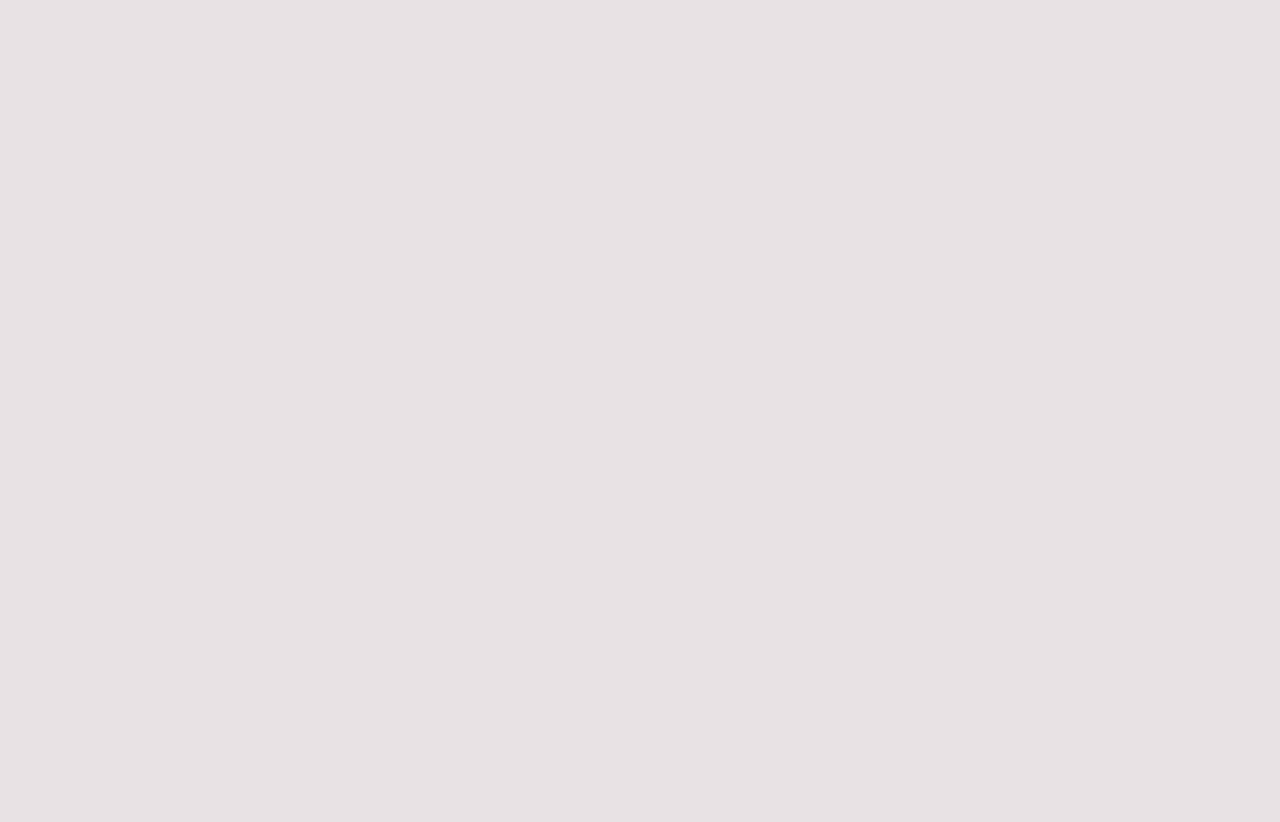
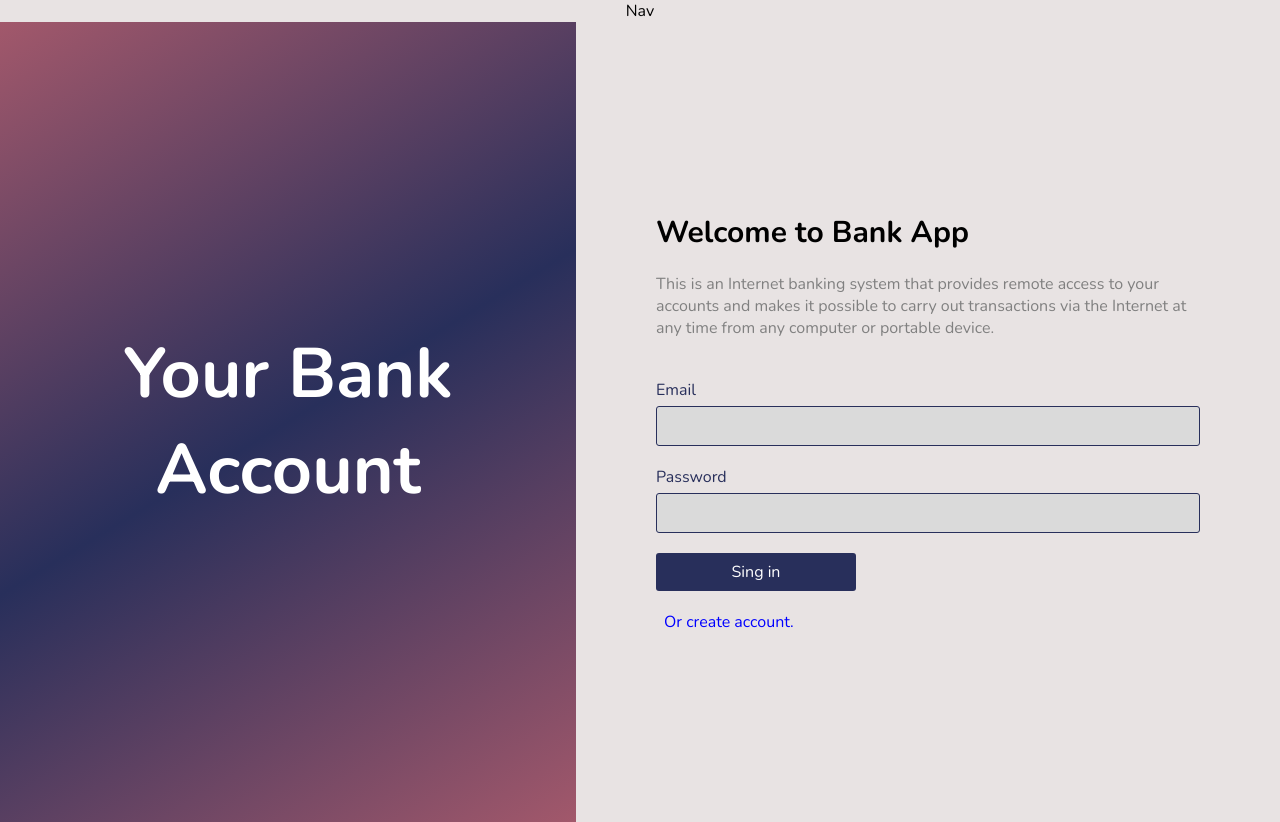
Before and after one commit to dudkin-v/bank-acount, a React (Create React App) app: page /sign-in in a window 1280 px wide. Before the commit this address had no page. Before the commit the page ends 800 px from the top, so only its background shows below. Built offline with nearby package versions, Linux system fonts and the light colour scheme.

Commit message:
fixed mistakes after codereview

```diff
--- a/src/App.js
+++ b/src/App.js
@@ -4,6 +4,9 @@ import styled from "styled-components";
 
 import { SingIn } from "./pages/SingIn";
 import { SingUp } from "./pages/SingUp";
+import {NavBar} from "./navigation";
+
+import routes from "./utils/routes";
 
 const Container = styled.div`
   display: flex;
@@ -19,9 +22,10 @@ const App = () => {
   console.log("App");
   return (
     <Container>
+        <NavBar />
       <Routes>
-        <Route exact path="/sing-in" element={<SingIn />} />
-        <Route exact path="/sing-up" element={<SingUp />} />
+        <Route exact path={routes.SIGN_IN} element={<SingIn />} />
+        <Route exact path={routes.SIGN_UP} element={<SingUp />} />
       </Routes>
     </Container>
   );
--- a/src/components/SubmitButton/SubmitButton.js
+++ b/src/components/Button/Button.js
@@ -1,7 +1,7 @@
 import PropTypes from "prop-types";
 import styled from "styled-components";
 
-const Button = styled.button`
+const Btn = styled.button`
   width: 100%;
   height: 100%;
   padding: 8px 20px;
@@ -26,11 +26,11 @@ const Button = styled.button`
   }
 `;
 
-const SubmitButton = ({ text, type }) => <Button type={type}>{text}</Button>;
+const Button = ({ text, type }) => <Btn type={type}>{text}</Btn>;
 
-SubmitButton.propTypes = {
+Button.propTypes = {
   text: PropTypes.string.isRequired,
   type: PropTypes.string.isRequired,
 };
 
-export default SubmitButton;
+export default Button;
--- /dev/null
+++ b/src/components/Button/index.js
@@ -0,0 +1 @@
+export { default as Button } from "./Button";
--- a/src/components/SubmitButton/index.js
+++ /dev/null
@@ -1 +0,0 @@
-export { default as SubmitButton } from "./SubmitButton";
--- /dev/null
+++ b/src/navigation/NavBar.js
@@ -0,0 +1,5 @@
+const NavBar = () => (
+<div>Nav</div>
+);
+
+export default NavBar;
--- /dev/null
+++ b/src/navigation/index.js
@@ -0,0 +1 @@
+export { default as NavBar } from "./NavBar";
--- a/src/pages/SingIn/SingIn.js
+++ b/src/pages/SingIn/SingIn.js
@@ -1,71 +1,11 @@
-import styled from "styled-components";
+import { Link } from "react-router-dom";
 import { useFormik } from "formik";
 
-import { Link } from "react-router-dom";
 import { InputField } from "../../components/InputField";
-import { SubmitButton } from "../../components/SubmitButton";
+import { Button } from "../../components/Button";
+import { AuthorizationPage } from "../components/AuthorizationPage";
 
-const LoginBlock = styled.section`
-  display: flex;
-  width: 100vw;
-  height: 100vh;
-  background-color: #fff;
-`;
-const LoginLogoBlock = styled.div`
-  display: flex;
-  align-items: center;
-  justify-content: center;
-  padding: 40px;
-  width: 45%;
-  background: rgb(162, 88, 107);
-  background: linear-gradient(
-    149deg,
-    rgba(162, 88, 107, 1) 0%,
-    rgba(40, 47, 91, 1) 50%,
-    rgba(162, 88, 107, 1) 100%
-  );
-
-  h1 {
-    color: white;
-    font-size: 70px;
-    text-align: center;
-  }
-`;
-const FormBlock = styled.div`
-  display: flex;
-  flex-direction: column;
-  justify-content: center;
-  padding: 40px 80px;
-  background-color: #e8e3e3;
-  width: 55%;
-  h2 {
-    font-size: 30px;
-  }
-  p {
-    font-size: 16px;
-    color: gray;
-    margin: 20px 0 40px;
-  }
-  form {
-    display: flex;
-    flex-direction: column;
-    width: 100%;
-
-    .form-button {
-      max-width: 200px;
-    }
-  }
-
-  a {
-    margin-top: 20px;
-    font-size: 16px;
-    color: blue;
-
-    :hover {
-      color: rgb(162, 88, 107);
-    }
-  }
-`;
+import routes from "../../utils/routes";
 
 const formInitialValues = {
   email: "",
@@ -79,17 +19,7 @@ const SingIn = () => {
   });
 
   return (
-    <LoginBlock>
-      <LoginLogoBlock>
-        <h1>Your Bank Account</h1>
-      </LoginLogoBlock>
-      <FormBlock>
-        <h2>Welcome to Bank App</h2>
-        <p>
-          This is an Internet banking system that provides remote access to your
-          accounts and makes it possible to carry out transactions via the
-          Internet at any time from any computer or portable device.
-        </p>
+    <AuthorizationPage>
       <form onSubmit={formik.handleSubmit}>
         <InputField
           type="text"
@@ -106,12 +36,13 @@ const SingIn = () => {
           value={formik.values.password}
         />
         <div className="form-button">
-            <SubmitButton type="submit" text="Sing in" />
+          <Button type="submit" text="Sing in" />
         </div>
       </form>
-        <Link to="/sing-up">Or create account.</Link>
-      </FormBlock>
-    </LoginBlock>
+      <div className="redirect-block">
+        <Link to={routes.SIGN_UP}>Or create account.</Link>
+      </div>
+    </AuthorizationPage>
   );
 };
 
--- a/src/pages/SingUp/SingUp.js
+++ b/src/pages/SingUp/SingUp.js
@@ -1,100 +1,11 @@
-import styled from "styled-components";
+import { Link } from "react-router-dom";
 import { useFormik } from "formik";
 
-import { Link } from "react-router-dom";
 import { InputField } from "../../components/InputField";
-import { SubmitButton } from "../../components/SubmitButton";
+import { Button } from "../../components/Button";
+import { AuthorizationPage } from "../components/AuthorizationPage";
 
-const LoginBlock = styled.section`
-  display: flex;
-  width: 100vw;
-  height: 100vh;
-  background-color: #fff;
-`;
-const LoginLogoBlock = styled.div`
-  display: flex;
-  align-items: center;
-  justify-content: center;
-  padding: 40px;
-  width: 45%;
-  background: rgb(162, 88, 107);
-  background: linear-gradient(
-    149deg,
-    rgba(162, 88, 107, 1) 0%,
-    rgba(40, 47, 91, 1) 50%,
-    rgba(162, 88, 107, 1) 100%
-  );
-
-  h1 {
-    color: white;
-    font-size: 70px;
-    text-align: center;
-  }
-`;
-const FormBlock = styled.div`
-  display: flex;
-  flex-direction: column;
-  justify-content: center;
-  padding: 40px 80px;
-  background-color: #e8e3e3;
-  width: 55%;
-  h2 {
-    font-size: 30px;
-  }
-  p {
-    font-size: 16px;
-    color: gray;
-    margin: 20px 0 40px;
-  }
-  form {
-    display: flex;
-    flex-direction: column;
-    width: 100%;
-
-    div {
-      display: flex;
-      justify-content: space-between;
-      label {
-        width: 45%;
-      }
-    }
-
-    .privacy-policy {
-      display: flex;
-      align-items: center;
-      justify-content: start;
-      width: 100%;
-      margin-bottom: 40px;
-      input {
-        cursor: pointer;
-        margin-right: 10px;
-      }
-      p {
-        padding: 0;
-        margin: 0;
-        font-size: 12px;
-      }
-    }
-
-    .form-button {
-      max-width: 200px;
-    }
-  }
-
-  .sing-in-block {
-    display: flex;
-    a {
-      margin-top: 20px;
-      padding: 0 8px;
-      font-size: 16px;
-      color: blue;
-
-      :hover {
-        color: rgb(162, 88, 107);
-      }
-    }
-  }
-`;
+import routes from "../../utils/routes";
 
 const formInitialValues = {
   firstName: "",
@@ -111,19 +22,9 @@ const SingIn = () => {
   });
 
   return (
-    <LoginBlock>
-      <LoginLogoBlock>
-        <h1>Your Bank Account</h1>
-      </LoginLogoBlock>
-      <FormBlock>
-        <h2>Welcome to Bank App</h2>
-        <p>
-          This is an Internet banking system that provides remote access to your
-          accounts and makes it possible to carry out transactions via the
-          Internet at any time from any computer or portable device.
-        </p>
+    <AuthorizationPage>
       <form onSubmit={formik.handleSubmit}>
-          <div>
+        <div className="input-section">
           <InputField
             type="text"
             label="First Name"
@@ -146,7 +47,7 @@ const SingIn = () => {
           onChange={formik.handleChange}
           value={formik.values.email}
         />
-          <div>
+        <div className="input-section">
           <InputField
             type="text"
             label="Password"
@@ -165,20 +66,19 @@ const SingIn = () => {
         <div className="privacy-policy">
           <input type="checkbox" name="privacy-policy" id="privacy-policy" />
           <p>
-              Yes, I understand and agree to Bank Apps Terms of Service,
-              including the User Agreement and Privacy Policy.
+            Yes, I understand and agree to Bank Apps Terms of Service, including
+            the User Agreement and Privacy Policy.
           </p>
         </div>
         <div className="form-button">
-            <SubmitButton type="submit" text="Submit" />
+          <Button type="submit" text="Submit" />
         </div>
       </form>
-        <div className="sing-in-block">
+      <div className="redirect-block">
         <p>Already have an account?</p>
-          <Link to="/sing-in">Sing in.</Link>
+        <Link to={routes.SIGN_IN}>Sing in.</Link>
       </div>
-      </FormBlock>
-    </LoginBlock>
+    </AuthorizationPage>
   );
 };
 
--- /dev/null
+++ b/src/pages/components/AuthorizationPage/AuthorizationPage.js
@@ -0,0 +1,114 @@
+import PropTypes from "prop-types";
+import styled from "styled-components";
+
+const AuthorizationBlock = styled.section`
+  display: flex;
+  width: 100vw;
+  height: 100vh;
+  background-color: #fff;
+`;
+const LogoBlock = styled.div`
+  display: flex;
+  align-items: center;
+  justify-content: center;
+  padding: 40px;
+  width: 45%;
+  background: rgb(162, 88, 107);
+  background: linear-gradient(
+    149deg,
+    rgba(162, 88, 107, 1) 0%,
+    rgba(40, 47, 91, 1) 50%,
+    rgba(162, 88, 107, 1) 100%
+  );
+
+  h1 {
+    color: white;
+    font-size: 70px;
+    text-align: center;
+  }
+`;
+const FormBlock = styled.div`
+  display: flex;
+  flex-direction: column;
+  justify-content: center;
+  padding: 40px 80px;
+  background-color: #e8e3e3;
+  width: 55%;
+  h2 {
+    font-size: 30px;
+  }
+  .app-description {
+    font-size: 16px;
+    color: gray;
+    margin: 20px 0 40px;
+  }
+  form {
+    display: flex;
+    flex-direction: column;
+    width: 100%;
+
+    .input-section {
+      display: flex;
+      justify-content: space-between;
+      label {
+        width: 45%;
+      }
+    }
+
+    .privacy-policy {
+      display: flex;
+      align-items: center;
+      margin-bottom: 20px;
+      p {
+        font-size: 12px;
+        color: gray;
+        padding: 0 10px;
+      }
+    }
+
+    .form-button {
+      max-width: 200px;
+    }
+  }
+
+  .redirect-block {
+    display: flex;
+    margin-top: 20px;
+    p {
+      font-size: 16px;
+      color: gray;
+    }
+    a {
+      padding: 0 8px;
+      font-size: 16px;
+      color: blue;
+
+      :hover {
+        color: rgb(162, 88, 107);
+      }
+    }
+  }
+`;
+
+const AuthorizationPage = ({ children }) => (
+  <AuthorizationBlock>
+    <LogoBlock>
+      <h1>Your Bank Account</h1>
+    </LogoBlock>
+    <FormBlock>
+      <h2>Welcome to Bank App</h2>
+      <p className="app-description">
+        This is an Internet banking system that provides remote access to your
+        accounts and makes it possible to carry out transactions via the
+        Internet at any time from any computer or portable device.
+      </p>
+      {children}
+    </FormBlock>
+  </AuthorizationBlock>
+);
+
+AuthorizationPage.propTypes = {
+  children: PropTypes.node.isRequired,
+};
+
+export default AuthorizationPage;
--- /dev/null
+++ b/src/pages/components/AuthorizationPage/index.js
@@ -0,0 +1 @@
+export { default as AuthorizationPage } from "./AuthorizationPage";
--- /dev/null
+++ b/src/utils/routes.js
@@ -0,0 +1,4 @@
+export default {
+    SIGN_IN: "/sign-in",
+    SIGN_UP: "/sign-up",
+}
```
Lines whose indentation alone changed are shown as unchanged.
